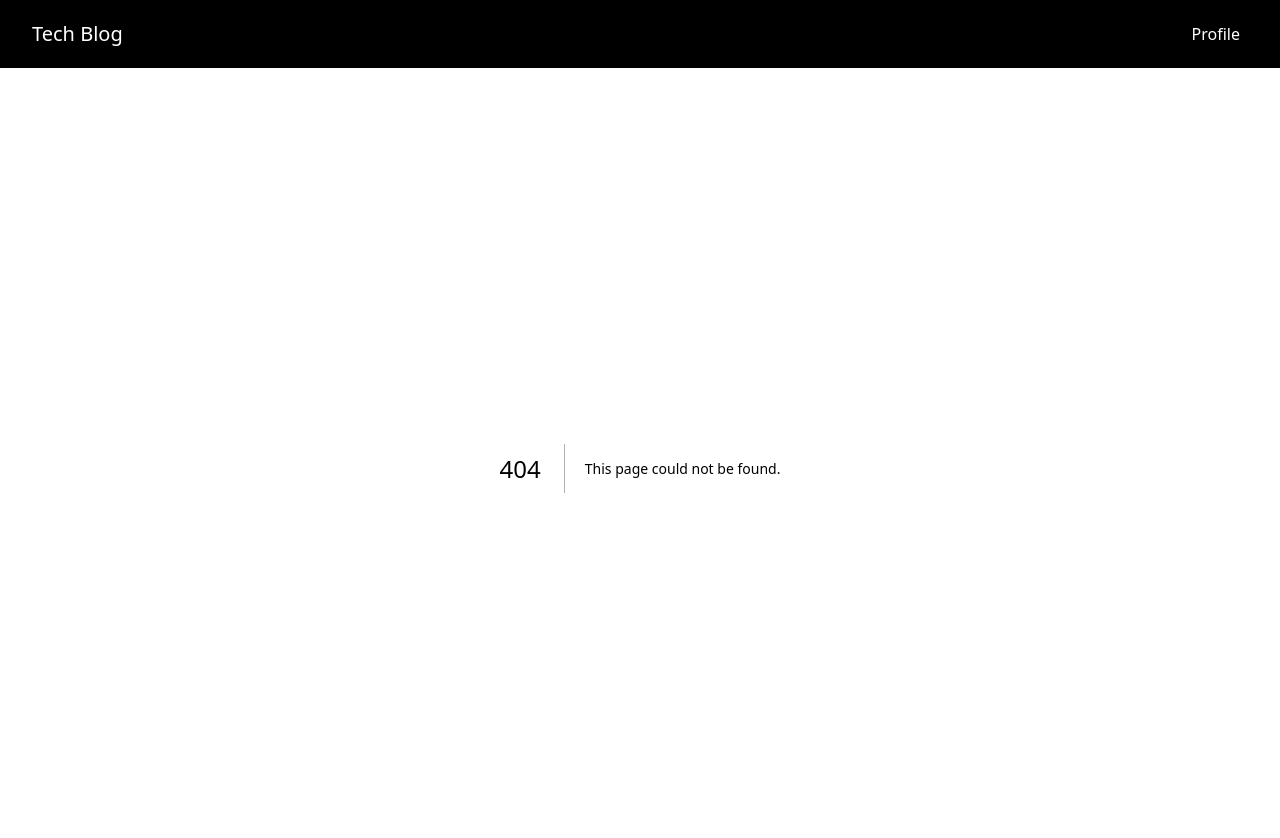
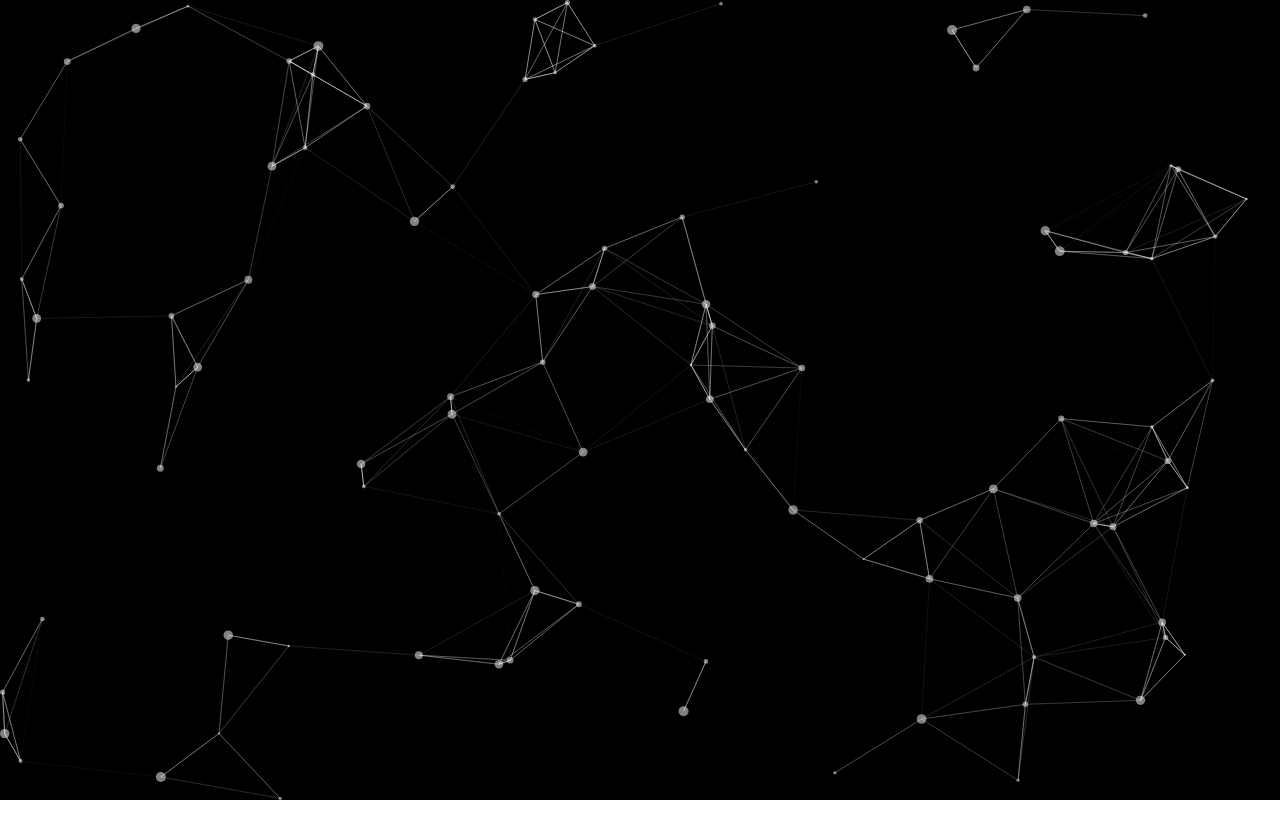
Before and after one commit to lv1-game-div/tech_blog, a Next.js app: page /top in a window 1280 px wide. Before the commit this address had no page. Shown: the top 838 px of the page. After the commit the page ends 800 px from the top, so only its background shows below. Built offline with nearby package versions, Linux system fonts and the light colour scheme.

Commit message:
feat: react-tsparticlesの仮実装

```diff
--- a/package.json
+++ b/package.json
@@ -11,7 +11,9 @@
     "microcms-js-sdk": "^2.3.2",
     "next": "latest",
     "react": "18.2.0",
-    "react-dom": "18.2.0"
+    "react-dom": "18.2.0",
+    "react-tsparticles": "^2.8.0",
+    "tsparticles": "^2.8.0"
   },
   "devDependencies": {
     "@types/node": "18.11.3",
--- /dev/null
+++ b/pages/top.tsx
@@ -0,0 +1,121 @@
+import { useCallback } from "react";
+import type { Container, Engine } from "tsparticles-engine";
+import Particles from "react-tsparticles";
+import { loadFull } from "tsparticles";
+
+const Top = () => {
+    const particlesInit = useCallback(async (engine: Engine) => {
+        console.log(engine);
+        await loadFull(engine);
+    }, []);
+
+    const particlesLoaded = useCallback(async (container: Container | undefined) => {
+        await console.log(container);
+    }, []);
+    return (
+        <Particles
+            id="tsparticles"
+            init={particlesInit}
+            loaded={particlesLoaded}
+            options={{
+                background: {
+                    color: {
+                        value: "#000",
+                    },
+                },
+                fpsLimit: 120,
+                interactivity: {
+                    events: {
+                        onClick: {
+                            enable: true,
+                            mode: "push",
+                        },
+                        onHover: {
+                            enable: true,
+                            mode: "bubble",
+                        },
+                        resize: true,
+                    },
+                    // modes: {
+                    //     push: {
+                    //         quantity: 4,
+                    //     },
+                    //     repulse: {
+                    //         distance: 200,
+                    //         duration: 0.4,
+                    //     },
+                    // },
+                    modes: {
+                        grab: {
+                            distance: 400,
+                            line_linked: {
+                            opacity: 1
+                        }
+                        },
+                        bubble: {
+                        distance: 400,
+                            size: 40,
+                            duration: 2,
+                            opacity: 0.45554445554445555,
+                            speed: 3
+                        },
+                        repulse: {
+                            distance: 200,
+                            duration: 0.4
+                        },
+                        push: {
+                            particles_nb: 4
+                        },
+                        remove: {
+                            particles_nb: 2
+                        }
+                    }
+                },
+                particles: {
+                    color: {
+                        value: "#ffffff",
+                    },
+                    links: {
+                        color: "#ffffff",
+                        distance: 150,
+                        enable: true,
+                        opacity: 0.5,
+                        width: 1,
+                    },
+                    collisions: {
+                        enable: true,
+                    },
+                    move: {
+                        direction: "none",
+                        enable: true,
+                        outModes: {
+                            default: "bounce",
+                        },
+                        random: false,
+                        speed: 6,
+                        straight: false,
+                    },
+                    number: {
+                        density: {
+                            enable: true,
+                            area: 800,
+                        },
+                        value: 80,
+                    },
+                    opacity: {
+                        value: 0.5,
+                    },
+                    shape: {
+                        type: "circle",
+                    },
+                    size: {
+                        value: { min: 1, max: 5 },
+                    },
+                },
+                detectRetina: true,
+            }}
+        />
+    );
+};
+
+export default Top
```
Also changed, not shown: 1 other file (tests, documents, lock files or other folders).
